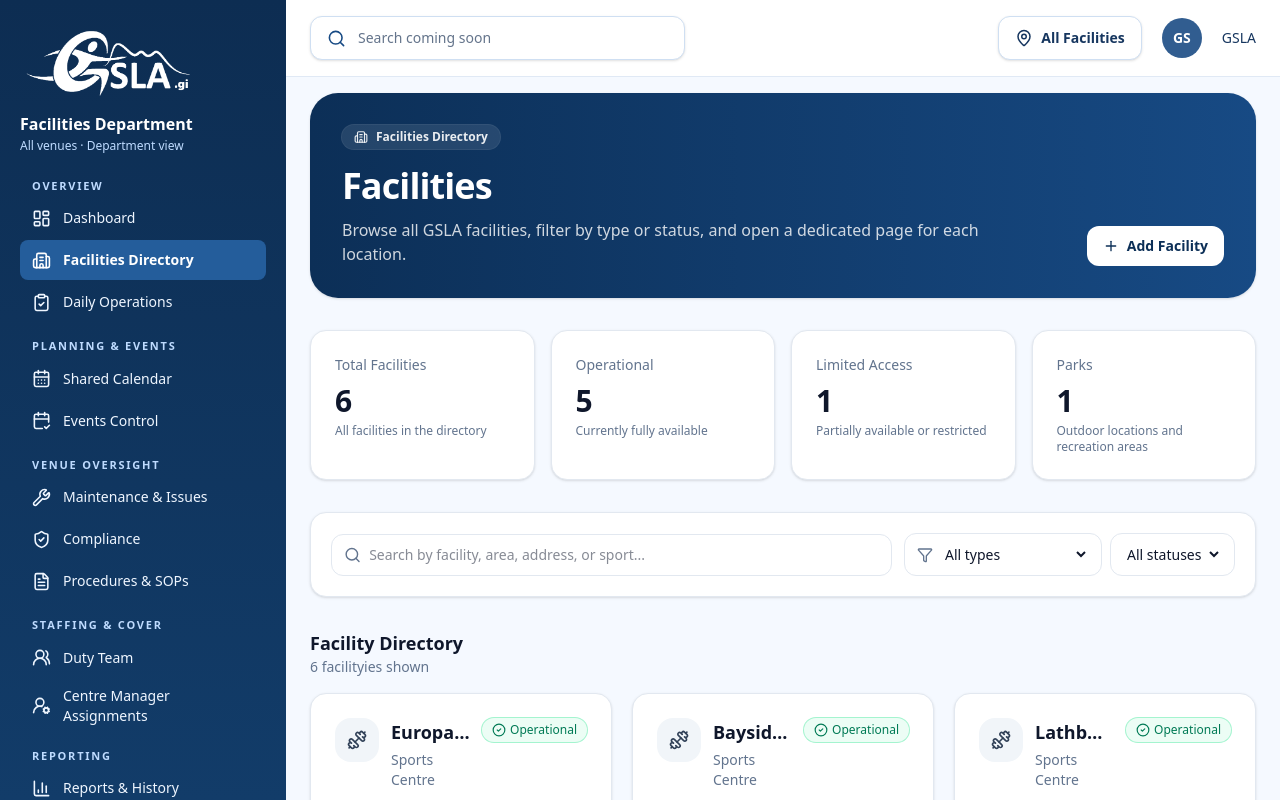
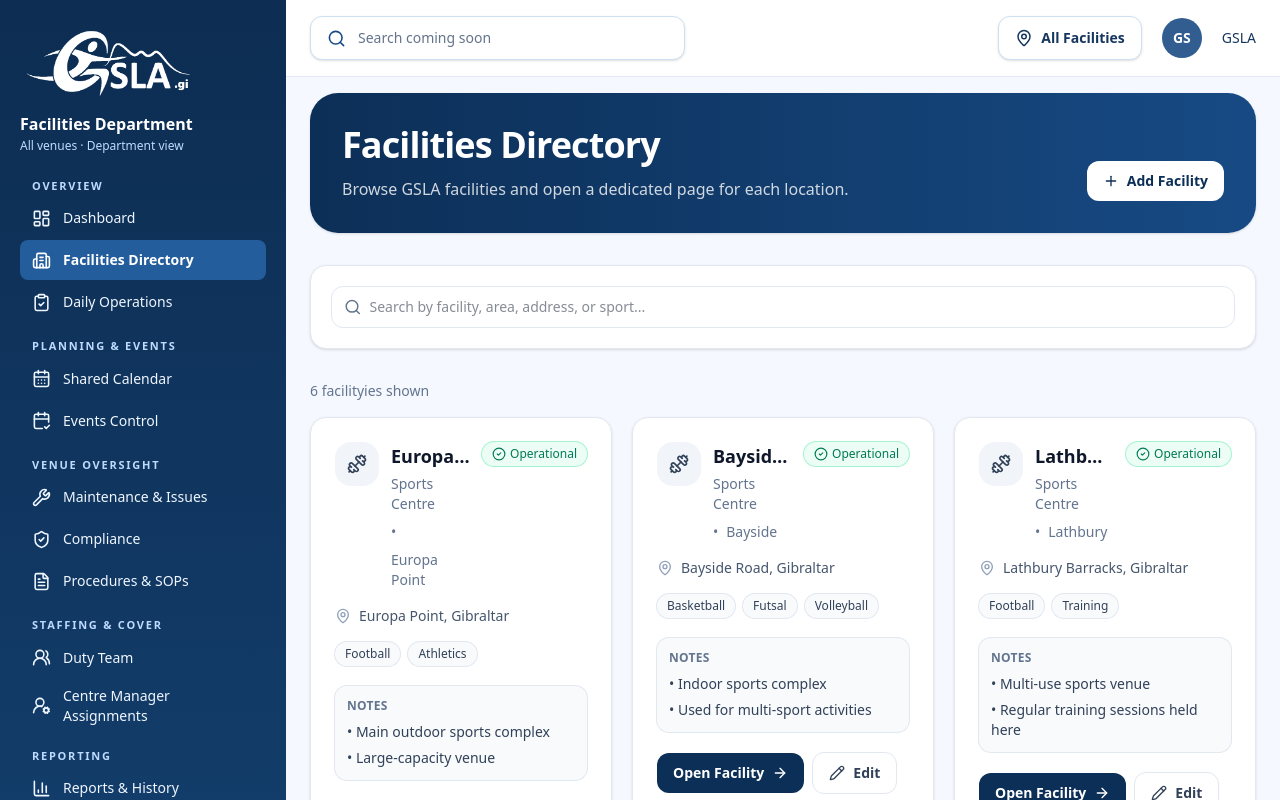
Before and after one commit to gibfesta/gsla-new-sdu, a Next.js app: page /facilities/facilities in a window 1280 px wide. Shown: the top 800 px of the page. Built offline with nearby package versions, Linux system fonts and the light colour scheme.

Commit message:
Simplify Facilities Directory to browse view

```diff
--- a/app/facilities/facilities/page.tsx
+++ b/app/facilities/facilities/page.tsx
@@ -1,6 +1,6 @@
 "use client";
 
-import { useEffect, useMemo, useState } from "react";
+import { useMemo, useState } from "react";
 import { useRouter } from "next/navigation";
 import { Card, CardContent } from "@/components/ui/card";
 import {
@@ -16,7 +16,6 @@
   Waves,
   Trees,
   Dumbbell,
-  Filter,
 } from "lucide-react";
 
 function classNames(...v: Array<string | false | null | undefined>) {
@@ -144,37 +143,11 @@
   return Building2;
 }
 
-function StatCard({
-  title,
-  value,
-  subtitle,
-}: {
-  title: string;
-  value: string | number;
-  subtitle: string;
-}) {
-  return (
-    <Card className="rounded-2xl border-slate-200 shadow-sm">
-      <CardContent className="p-5">
-        <div className="text-sm font-medium text-slate-500">{title}</div>
-        <div className="mt-2 text-3xl font-bold text-slate-900">{value}</div>
-        <div className="mt-1 text-xs text-slate-500">{subtitle}</div>
-      </CardContent>
-    </Card>
-  );
-}
-
 export default function FacilitiesPage() {
   const router = useRouter();
 
-  const [facilities, setFacilities] = useState<Facility[]>([]);
+  const [facilities] = useState<Facility[]>(MOCK_FACILITIES);
   const [search, setSearch] = useState("");
-  const [typeFilter, setTypeFilter] = useState<FacilityType | "All">("All");
-  const [statusFilter, setStatusFilter] = useState<FacilityStatus | "All">("All");
-
-  useEffect(() => {
-    setFacilities(MOCK_FACILITIES);
-  }, []);
 
   const filteredFacilities = useMemo(() => {
     const q = search.trim().toLowerCase();
@@ -189,38 +162,20 @@
           sport.toLowerCase().includes(q)
         );
 
-      const matchesType =
-        typeFilter === "All" || facility.type === typeFilter;
-
-      const matchesStatus =
-        statusFilter === "All" || facility.status === statusFilter;
-
-      return matchesSearch && matchesType && matchesStatus;
+      return matchesSearch;
     });
-  }, [facilities, search, typeFilter, statusFilter]);
-
-  const totalFacilities = facilities.length;
-  const operationalCount = facilities.filter(
-    (f) => f.status === "Operational"
-  ).length;
-  const limitedCount = facilities.filter((f) => f.status === "Limited").length;
-  const parkCount = facilities.filter((f) => f.type === "Park").length;
+  }, [facilities, search]);
 
   return (
     <div className="space-y-8">
       <section className="overflow-hidden rounded-[28px] bg-gradient-to-r from-[#0C2F57] to-[#174A84] text-white shadow-sm">
         <div className="flex flex-col gap-6 px-6 py-8 md:flex-row md:items-end md:justify-between md:px-8">
           <div className="max-w-2xl">
-            <div className="inline-flex items-center gap-2 rounded-full bg-white/10 px-3 py-1 text-xs font-semibold text-white/90 ring-1 ring-white/15">
-              <Building2 size={14} />
+            <h1 className="text-3xl font-extrabold tracking-tight md:text-4xl">
               Facilities Directory
-            </div>
-            <h1 className="mt-4 text-3xl font-extrabold tracking-tight md:text-4xl">
-              Facilities
             </h1>
             <p className="mt-3 text-sm leading-6 text-white/80 md:text-base">
-              Browse all GSLA facilities, filter by type or status, and open a
-              dedicated page for each location.
+              Browse GSLA facilities and open a dedicated page for each location.
             </p>
           </div>
 
@@ -236,76 +191,17 @@
         </div>
       </section>
 
-      <section className="grid grid-cols-1 gap-4 md:grid-cols-2 xl:grid-cols-4">
-        <StatCard
-          title="Total Facilities"
-          value={totalFacilities}
-          subtitle="All facilities in the directory"
-        />
-        <StatCard
-          title="Operational"
-          value={operationalCount}
-          subtitle="Currently fully available"
-        />
-        <StatCard
-          title="Limited Access"
-          value={limitedCount}
-          subtitle="Partially available or restricted"
-        />
-        <StatCard
-          title="Parks"
-          value={parkCount}
-          subtitle="Outdoor locations and recreation areas"
-        />
-      </section>
-
       <Card className="rounded-2xl border-slate-200 shadow-sm">
         <CardContent className="p-4 md:p-5">
-          <div className="flex flex-col gap-3 lg:flex-row lg:items-center lg:justify-between">
-            <div className="flex flex-1 items-center gap-2 rounded-xl border border-slate-200 bg-white px-3 py-2.5">
+          <div className="flex items-center gap-2 rounded-xl border border-slate-200 bg-white px-3 py-2.5">
               <Search size={18} className="text-slate-500" />
               <input
+                aria-label="Search facilities"
                 value={search}
                 onChange={(e) => setSearch(e.target.value)}
                 className="w-full bg-transparent text-sm text-slate-900 outline-none"
                 placeholder="Search by facility, area, address, or sport..."
               />
-            </div>
-
-            <div className="flex flex-wrap items-center gap-2">
-              <div className="inline-flex items-center gap-2 rounded-xl border border-slate-200 bg-white px-3 py-2.5">
-                <Filter size={16} className="text-slate-500" />
-                <select
-                  value={typeFilter}
-                  onChange={(e) =>
-                    setTypeFilter(e.target.value as FacilityType | "All")
-                  }
-                  className="bg-transparent text-sm text-slate-900 outline-none"
-                >
-                  <option value="All">All types</option>
-                  <option value="Park">Park</option>
-                  <option value="Sports Centre">Sports Centre</option>
-                  <option value="Grounds">Grounds</option>
-                  <option value="Multi Sports Center">Multi Sports Center</option>
-                  <option value="Courts">Courts</option>
-                </select>
-              </div>
-
-              <div className="inline-flex items-center gap-2 rounded-xl border border-slate-200 bg-white px-3 py-2.5">
-                <select
-                  value={statusFilter}
-                  onChange={(e) =>
-                    setStatusFilter(e.target.value as FacilityStatus | "All")
-                  }
-                  className="bg-transparent text-sm text-slate-900 outline-none"
-                >
-                  <option value="All">All statuses</option>
-                  <option value="Operational">Operational</option>
-                  <option value="Limited">Limited</option>
-                  <option value="Closed">Closed</option>
-                </select>
-              </div>
-            </div>
           </div>
         </CardContent>
       </Card>
@@ -313,9 +209,6 @@
       <section>
         <div className="mb-4 flex items-center justify-between">
           <div>
-            <h2 className="text-lg font-bold text-slate-900">
-              Facility Directory
-            </h2>
             <p className="text-sm text-slate-500">
               {filteredFacilities.length} facility
               {filteredFacilities.length === 1 ? "" : "ies"} shown
@@ -330,7 +223,7 @@
                 No facilities found
               </div>
               <p className="mt-2 text-sm text-slate-500">
-                Try changing your search or filters.
+                Try a different search.
               </p>
             </CardContent>
           </Card>
```
